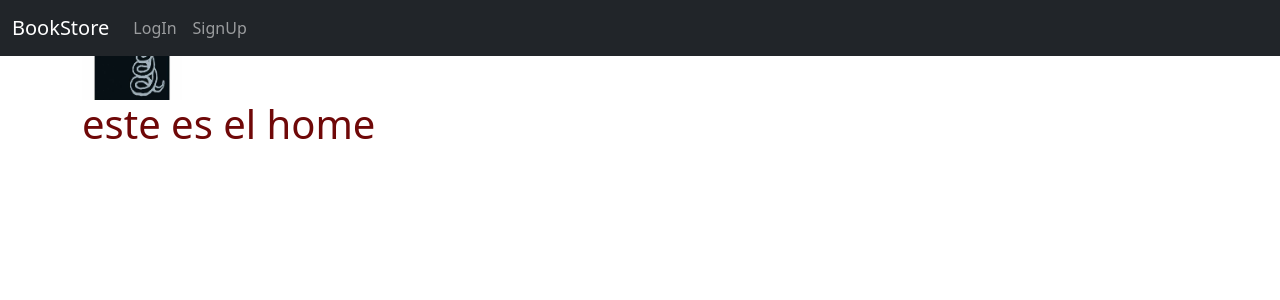
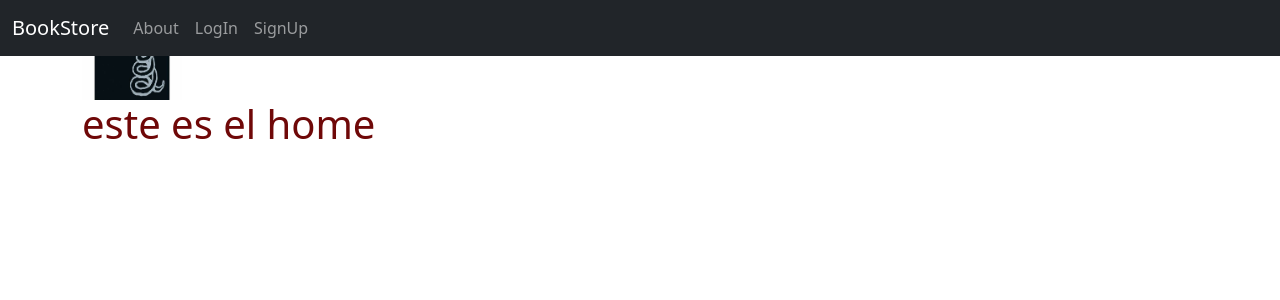
Before and after one commit to katex009/bookstore, a Django app: page / in a window 1280 px wide. Shown: the top 300 px of the page. Run offline with Django 5.2, Linux system fonts and the light colour scheme.

Commit message:
link about

```diff
--- a/pages/urls.py
+++ b/pages/urls.py
@@ -1,6 +1,7 @@
 from django.urls import path
-from .views import HomeView
+from .views import HomeView, AboutPageView
 
 urlpatterns = [
     path('', HomeView.as_view(), name='home'),
+    path('about/', AboutPageView.as_view(), name='about'),
 ]
--- a/pages/views.py
+++ b/pages/views.py
@@ -5,3 +5,6 @@ from django.views.generic import TemplateView
 
 class HomeView(TemplateView):
     template_name = 'home.html'
+
+class AboutPageView(TemplateView):
+    template_name = 'about.html'
--- a/templates/_base.html
+++ b/templates/_base.html
@@ -16,11 +16,16 @@
     <nav class="navbar navbar-expand-md navbar-dark fixed-top bg-dark">
         <div class="container-fluid">
             <a class="navbar-brand" href="#">BookStore</a>
+
             <button class="navbar-toggler" type="button" data-bs-toggle="collapse" data-bs-target="#navbarCollapse" aria-controls="navbarCollapse" aria-expanded="false" aria-label="Toggle navigation">
                 <span class="navbar-toggle-icon"></span>
             </button>
+
             <div class="collapse navbar-collapse" id="navbarCollapse">
                 <ul class="navbar-nav me-auto mb-2 mb-md-0">
+                    <li class="nav-item">
+                        <a class="nav-link" href="{% url 'about' %}">About</a>
+                    </li>
                     {% if user.is_authenticated %}
                         <li class="nav-item">
                             <form action="{% url 'logout' %}" method="post"> {% csrf_token %}
--- /dev/null
+++ b/templates/about.html
@@ -0,0 +1,5 @@
+{% extends "_base.html" %}
+
+{% block content %}
+    <h1>About page</h1>
+{% endblock content %}
```
